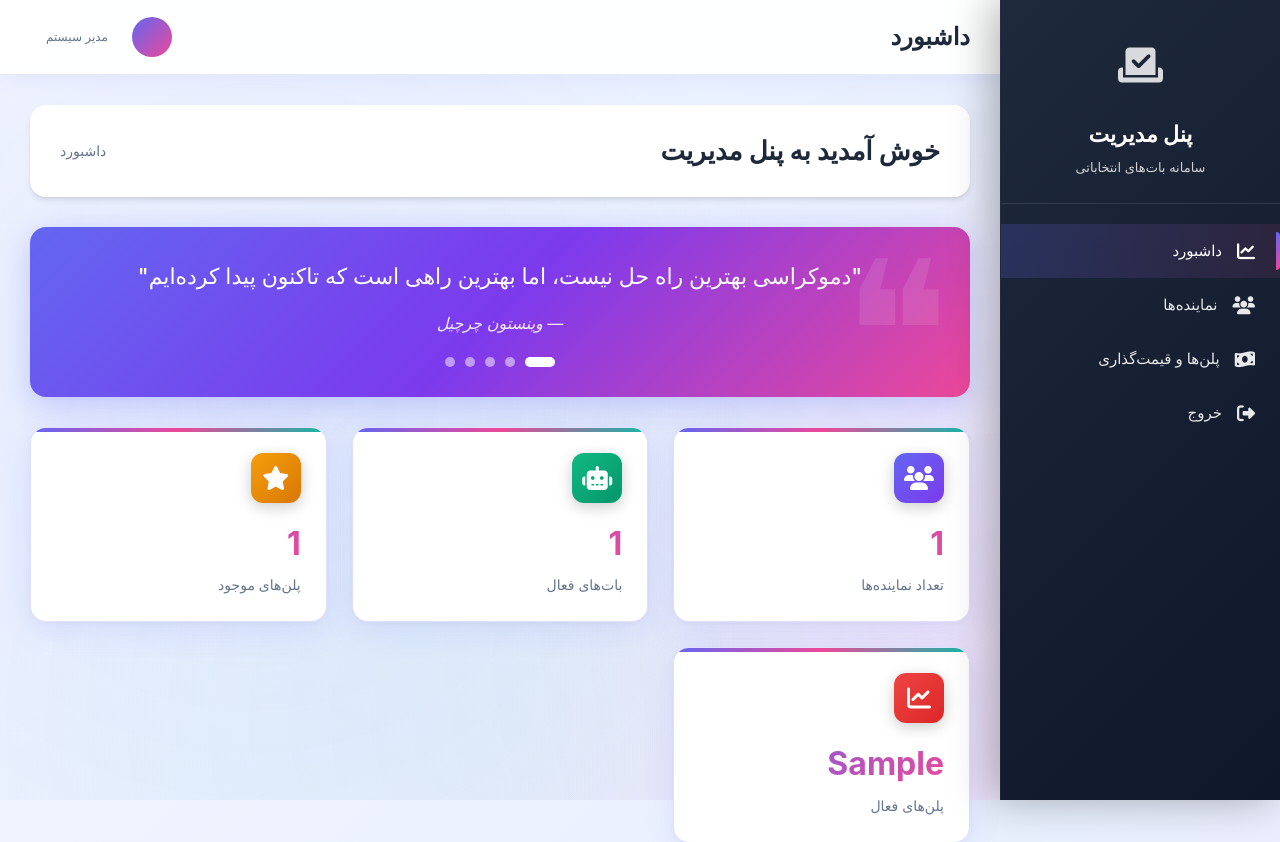
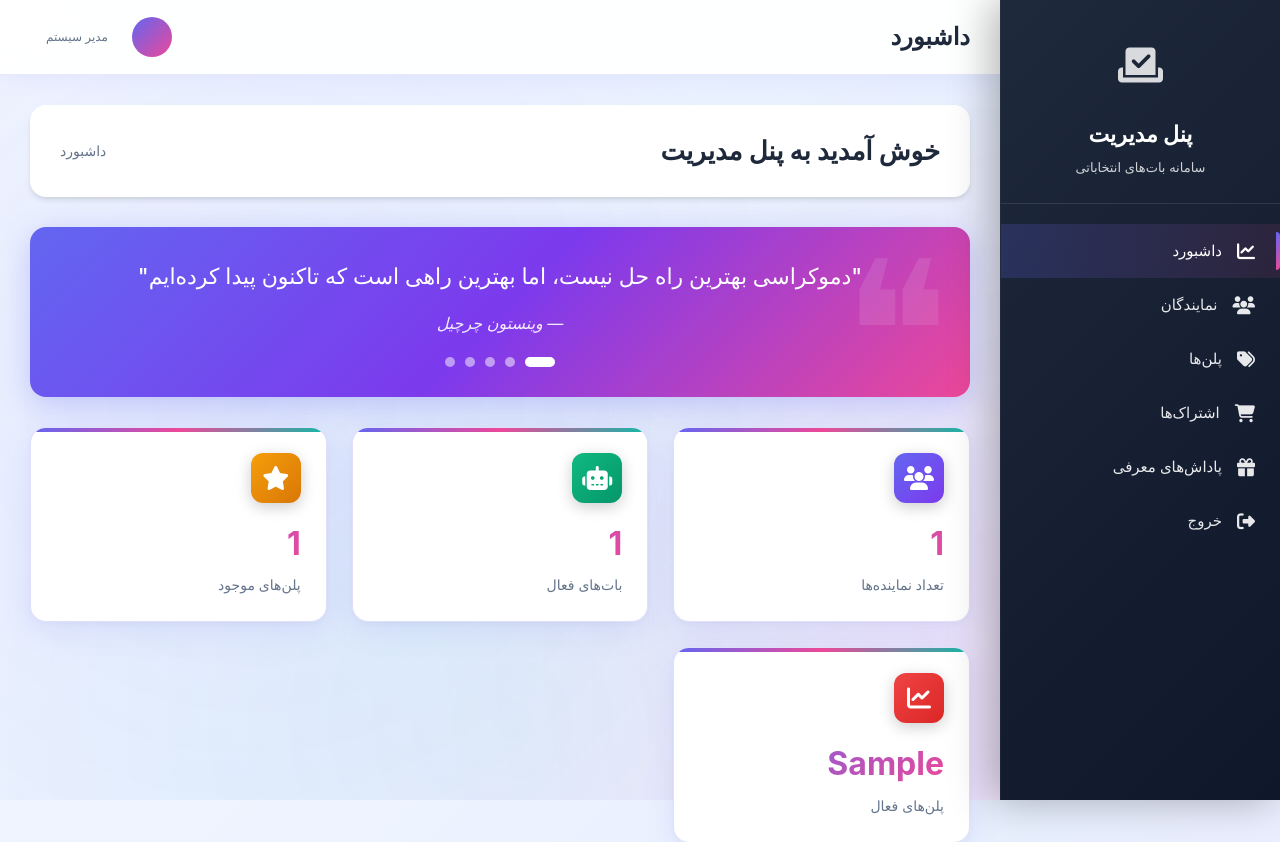
Before and after one commit to mrFarzadProgrammer/Candidate, a Flask app: template templates/admin/dashboard-modern.html in a window 1280 px wide. Shown: the top 842 px of the page. Run offline with Flask 3, Linux system fonts and the light colour scheme; tables that the repository leaves empty hold one stand-in row (values such as "Sample post"); the template is opened without the code that fills it: values that come from a table or form of the project are taken from there, most other values are stand-ins (such as "Sample title", 1, 10 or a date in 2020).

Commit message:
fix: Unify sidebar menu across all admin templates - Add consistent navigation with all sections

```diff
--- a/templates/admin/candidates.html
+++ b/templates/admin/candidates.html
@@ -18,8 +18,10 @@
             </div>
             <nav class="sidebar-menu">
                 <a href="{{ url_for('dashboard') }}" class="menu-item"><i class="fas fa-chart-line"></i><span>داشبورد</span></a>
-                <a href="{{ url_for('candidates') }}" class="menu-item active"><i class="fas fa-users"></i><span>نمایندهها</span></a>
-                <a href="{{ url_for('plans') }}" class="menu-item"><i class="fas fa-tags"></i><span>پلنها</span></a>
+                <a href="{{ url_for('candidates') }}" class="menu-item active"><i class="fas fa-users"></i><span>نمایندگان</span></a>
+                <a href="{{ url_for('plans') }}" class="menu-item"><i class="fas fa-tags"></i><span>پلن‌ها</span></a>
+                <a href="{{ url_for('subscriptions') }}" class="menu-item"><i class="fas fa-shopping-cart"></i><span>اشتراک‌ها</span></a>
+                <a href="{{ url_for('referral_rewards') }}" class="menu-item"><i class="fas fa-gift"></i><span>پاداش‌های معرفی</span></a>
                 <a href="{{ url_for('logout') }}" class="menu-item"><i class="fas fa-sign-out-alt"></i><span>خروج</span></a>
             </nav>
         </aside>
--- a/templates/admin/create_candidate.html
+++ b/templates/admin/create_candidate.html
@@ -17,8 +17,10 @@
 </div>
 <nav class="sidebar-menu">
 <a href="{{ url_for('dashboard') }}" class="menu-item"><i class="fas fa-chart-line"></i><span>داشبورد</span></a>
-<a href="{{ url_for('candidates') }}" class="menu-item active"><i class="fas fa-users"></i><span>نماینده‌ها</span></a>
-<a href="{{ url_for('plans') }}" class="menu-item"><i class="fas fa-money-bill-wave"></i><span>پلن‌ها و قیمت‌گذاری</span></a>
+<a href="{{ url_for('candidates') }}" class="menu-item active"><i class="fas fa-users"></i><span>نمایندگان</span></a>
+<a href="{{ url_for('plans') }}" class="menu-item"><i class="fas fa-tags"></i><span>پلن‌ها</span></a>
+<a href="{{ url_for('subscriptions') }}" class="menu-item"><i class="fas fa-shopping-cart"></i><span>اشتراک‌ها</span></a>
+<a href="{{ url_for('referral_rewards') }}" class="menu-item"><i class="fas fa-gift"></i><span>پاداش‌های معرفی</span></a>
 <a href="{{ url_for('logout') }}" class="menu-item" style="margin-top: auto;"><i class="fas fa-sign-out-alt"></i><span>خروج</span></a>
 </nav>
 </aside>
--- a/templates/admin/dashboard-modern.html
+++ b/templates/admin/dashboard-modern.html
@@ -27,11 +27,19 @@
                 </a>
                 <a href="{{ url_for('candidates') }}" class="menu-item">
                     <i class="fas fa-users"></i>
-                    <span>نماینده‌ها</span>
+                    <span>نمایندگان</span>
                 </a>
                 <a href="{{ url_for('plans') }}" class="menu-item">
-                    <i class="fas fa-money-bill-wave"></i>
-                    <span>پلن‌ها و قیمت‌گذاری</span>
+                    <i class="fas fa-tags"></i>
+                    <span>پلن‌ها</span>
+                </a>
+                <a href="{{ url_for('subscriptions') }}" class="menu-item">
+                    <i class="fas fa-shopping-cart"></i>
+                    <span>اشتراک‌ها</span>
+                </a>
+                <a href="{{ url_for('referral_rewards') }}" class="menu-item">
+                    <i class="fas fa-gift"></i>
+                    <span>پاداش‌های معرفی</span>
                 </a>
                 <a href="{{ url_for('logout') }}" class="menu-item" style="margin-top: auto;">
                     <i class="fas fa-sign-out-alt"></i>
--- a/templates/admin/edit_candidate.html
+++ b/templates/admin/edit_candidate.html
@@ -18,8 +18,10 @@
             </div>
             <nav class="sidebar-menu">
                 <a href="{{ url_for('dashboard') }}" class="menu-item"><i class="fas fa-chart-line"></i><span>داشبورد</span></a>
-                <a href="{{ url_for('candidates') }}" class="menu-item active"><i class="fas fa-users"></i><span>نمایندهها</span></a>
-                <a href="{{ url_for('plans') }}" class="menu-item"><i class="fas fa-tags"></i><span>پلنها</span></a>
+                <a href="{{ url_for('candidates') }}" class="menu-item active"><i class="fas fa-users"></i><span>نمایندگان</span></a>
+                <a href="{{ url_for('plans') }}" class="menu-item"><i class="fas fa-tags"></i><span>پلن‌ها</span></a>
+                <a href="{{ url_for('subscriptions') }}" class="menu-item"><i class="fas fa-shopping-cart"></i><span>اشتراک‌ها</span></a>
+                <a href="{{ url_for('referral_rewards') }}" class="menu-item"><i class="fas fa-gift"></i><span>پاداش‌های معرفی</span></a>
                 <a href="{{ url_for('logout') }}" class="menu-item"><i class="fas fa-sign-out-alt"></i><span>خروج</span></a>
             </nav>
         </aside>
--- a/templates/admin/setup_bot.html
+++ b/templates/admin/setup_bot.html
@@ -17,8 +17,10 @@
 </div>
 <nav class="sidebar-menu">
 <a href="{{ url_for('dashboard') }}" class="menu-item"><i class="fas fa-chart-line"></i><span>داشبورد</span></a>
-<a href="{{ url_for('candidates') }}" class="menu-item active"><i class="fas fa-users"></i><span>نماینده‌ها</span></a>
-<a href="{{ url_for('plans') }}" class="menu-item"><i class="fas fa-money-bill-wave"></i><span>پلن‌ها</span></a>
+<a href="{{ url_for('candidates') }}" class="menu-item active"><i class="fas fa-users"></i><span>نمایندگان</span></a>
+<a href="{{ url_for('plans') }}" class="menu-item"><i class="fas fa-tags"></i><span>پلن‌ها</span></a>
+<a href="{{ url_for('subscriptions') }}" class="menu-item"><i class="fas fa-shopping-cart"></i><span>اشتراک‌ها</span></a>
+<a href="{{ url_for('referral_rewards') }}" class="menu-item"><i class="fas fa-gift"></i><span>پاداش‌های معرفی</span></a>
 <a href="{{ url_for('logout') }}" class="menu-item" style="margin-top:auto;"><i class="fas fa-sign-out-alt"></i><span>خروج</span></a>
 </nav>
 </aside>
```
Also changed, not shown: templates/admin/dashboard.html (+7 -3 lines), templates/admin/grant_free.html (+6 -2 lines), templates/admin/plans.html (+6 -2 lines).
